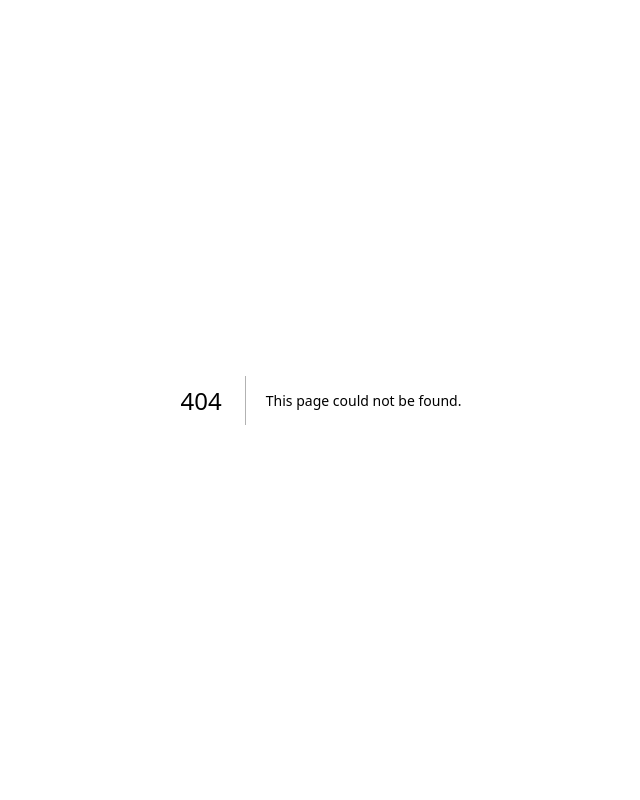
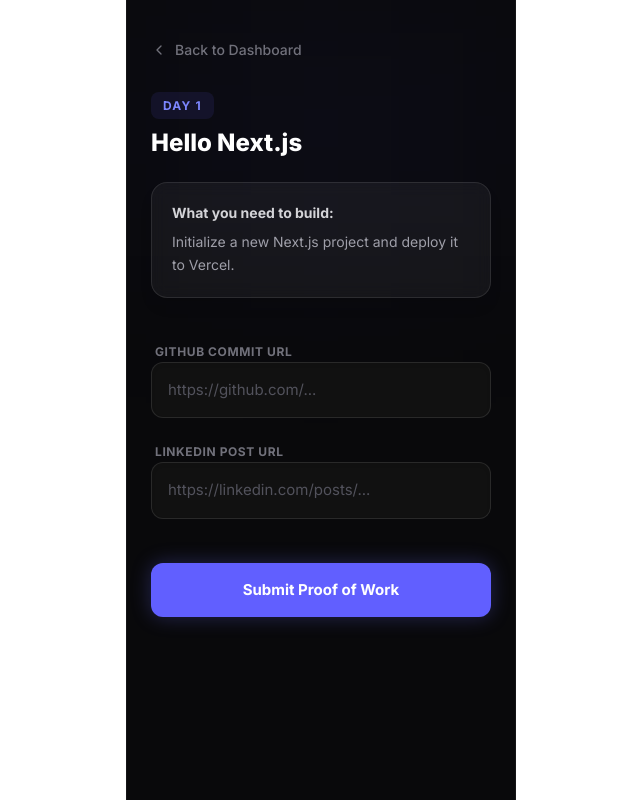
Before and after one commit to SubhamMukhopadhyay/elevatex-abtalks, a Next.js app: page /day/1 in a window 1280 px wide. Before the commit this address had no page. Shown: the whole page, without its empty margins (319-959 px from the left). Built offline with nearby package versions, Linux system fonts and the light colour scheme.

Commit message:
feat: challenge day dynamic routing and submissions

```diff
--- /dev/null
+++ b/app/day/[id]/page.tsx
@@ -0,0 +1,155 @@
+"use client";
+import { useState, useEffect, use } from "react";
+import Link from "next/link";
+import { useRouter } from "next/navigation";
+import { motion } from "framer-motion";
+import confetti from "canvas-confetti";
+import { ChevronLeft } from "lucide-react";
+import data from "../../../data.json";
+
+export default function ChallengeDay({ params }: { params: Promise<{ id: string }> }) {
+    const { id } = use(params);
+    const dayId = parseInt(id, 10);
+    const router = useRouter();
+
+    const [todayTask, setTodayTask] = useState(data.tasks.find(t => t.day === dayId) || data.tasks[0]);
+    const [github, setGithub] = useState("");
+    const [linkedin, setLinkedin] = useState("");
+    const [isSubmitting, setIsSubmitting] = useState(false);
+    const [submitted, setSubmitted] = useState(false);
+
+    useEffect(() => {
+        // If the task wasn't found in our mock data (e.g. day > 15), fallback
+        if (!data.tasks.find(t => t.day === dayId)) {
+            setTodayTask({
+                day: dayId,
+                title: `Challenge Day ${dayId}`,
+                description: "This is a placeholder for future challenges. Implement your feature and submit the proof of work."
+            });
+        }
+    }, [dayId]);
+
+    const handleSubmit = (e: React.FormEvent) => {
+        e.preventDefault();
+        setIsSubmitting(true);
+
+        setTimeout(() => {
+            setIsSubmitting(false);
+            setSubmitted(true);
+
+            // Save progress to local storage
+            const savedData = JSON.parse(localStorage.getItem("hyperfusion_student") || "{}");
+            const completedDays = savedData.completedDays || [];
+
+            if (!completedDays.includes(dayId)) {
+                completedDays.push(dayId);
+                const currentStreak = savedData.student ? savedData.student.currentStreak + 1 : data.student.currentStreak + 1;
+                const progressPercentage = Math.min(100, Math.round((completedDays.length / 60) * 100));
+
+                localStorage.setItem("hyperfusion_student", JSON.stringify({
+                    ...savedData,
+                    student: {
+                        ...(savedData.student || data.student),
+                        currentStreak,
+                        progressPercentage,
+                    },
+                    completedDays
+                }));
+            }
+
+            confetti({
+                particleCount: 150,
+                spread: 70,
+                origin: { y: 0.6 },
+                colors: ['#6366f1', '#a855f7', '#10b981']
+            });
+        }, 1500);
+    };
+
+    return (
+        <div suppressHydrationWarning className="min-h-screen bg-zinc-950 text-white p-6 mx-auto w-full max-w-[390px] border-x border-white/5 font-sans flex flex-col relative overflow-hidden">
+
+            <div className="absolute top-0 left-0 w-full h-64 bg-indigo-500/5 blur-[100px] pointer-events-none"></div>
+
+            <motion.div initial={{ opacity: 0, x: 20 }} animate={{ opacity: 1, x: 0 }} className="flex-1 space-y-6 pt-4 relative z-10 w-full">
+
+                <Link href="/dashboard" className="text-zinc-500 hover:text-white transition-colors text-sm flex items-center gap-2 font-medium w-fit">
+                    <ChevronLeft className="w-4 h-4" /> Back to Dashboard
+                </Link>
+
+                <div className="space-y-2 pt-2">
+                    <span className="text-indigo-400 font-bold tracking-widest uppercase text-xs bg-indigo-500/10 px-3 py-1.5 rounded-lg">
+                        Day {todayTask.day}
+                    </span>
+                    <h1 className="text-2xl font-extrabold text-white leading-tight mt-3">
+                        {todayTask.title}
+                    </h1>
+                </div>
+
+                <div className="bg-white/5 border border-white/10 rounded-2xl p-5 shadow-lg backdrop-blur-sm">
+                    <h3 className="text-sm font-bold text-zinc-300 mb-2">What you need to build:</h3>
+                    <p className="text-sm text-zinc-400 leading-relaxed">
+                        {todayTask.description}
+                    </p>
+                </div>
+
+                {!submitted ? (
+                    <form onSubmit={handleSubmit} className="space-y-5 pt-4">
+                        <div className="space-y-2">
+                            <label className="text-xs font-bold text-zinc-500 uppercase tracking-wider ml-1">GitHub Commit URL</label>
+                            <input
+                                type="url"
+                                required
+                                placeholder="https://github.com/..."
+                                value={github}
+                                onChange={(e) => setGithub(e.target.value)}
+                                className="w-full bg-[#111] border border-white/10 rounded-xl px-4 py-4 outline-none focus:border-indigo-500 focus:bg-white/5 transition-all text-[15px] placeholder:text-zinc-600 shadow-inner"
+                            />
+                        </div>
+
+                        <div className="space-y-2">
+                            <label className="text-xs font-bold text-zinc-500 uppercase tracking-wider ml-1">LinkedIn Post URL</label>
+                            <input
+                                type="url"
+                                required
+                                placeholder="https://linkedin.com/posts/..."
+                                value={linkedin}
+                                onChange={(e) => setLinkedin(e.target.value)}
+                                className="w-full bg-[#111] border border-white/10 rounded-xl px-4 py-4 outline-none focus:border-indigo-500 focus:bg-white/5 transition-all text-[15px] placeholder:text-zinc-600 shadow-inner"
+                            />
+                        </div>
+
+                        <div className="pt-6">
+                            <button
+                                type="submit"
+                                disabled={isSubmitting}
+                                className="w-full bg-indigo-500 hover:bg-indigo-600 disabled:bg-indigo-500/50 text-white py-4 rounded-xl font-bold text-[15px] transition-all shadow-[0_0_20px_rgba(99,102,241,0.3)] flex justify-center items-center"
+                            >
+                                {isSubmitting ? (
+                                    <span className="flex items-center gap-2">
+                                        <span className="w-4 h-4 border-2 border-white/30 border-t-white rounded-full animate-spin"></span>
+                                        Verifying...
+                                    </span>
+                                ) : (
+                                    "Submit Proof of Work"
+                                )}
+                            </button>
+                        </div>
+                    </form>
+                ) : (
+                    <motion.div initial={{ opacity: 0, scale: 0.95 }} animate={{ opacity: 1, scale: 1 }} className="bg-emerald-500/10 border border-emerald-500/20 rounded-3xl p-8 text-center space-y-4 mt-8 backdrop-blur-sm shadow-2xl">
+                        <div className="text-5xl mb-4 drop-shadow-[0_0_15px_rgba(16,185,129,0.4)]">🎉</div>
+                        <h3 className="text-xl font-bold text-emerald-400">Submission Accepted!</h3>
+                        <p className="text-sm text-emerald-400/70 leading-relaxed">Your proof of work has been recorded. Your streak is safe.</p>
+                        <Link href="/dashboard" className="block pt-6">
+                            <button className="w-full bg-emerald-500/20 hover:bg-emerald-500/30 text-emerald-300 py-3.5 rounded-xl font-bold text-sm transition-all border border-emerald-500/30">
+                                Return to Dashboard
+                            </button>
+                        </Link>
+                    </motion.div>
+                )}
+
+            </motion.div>
+        </div>
+    );
+}
```
